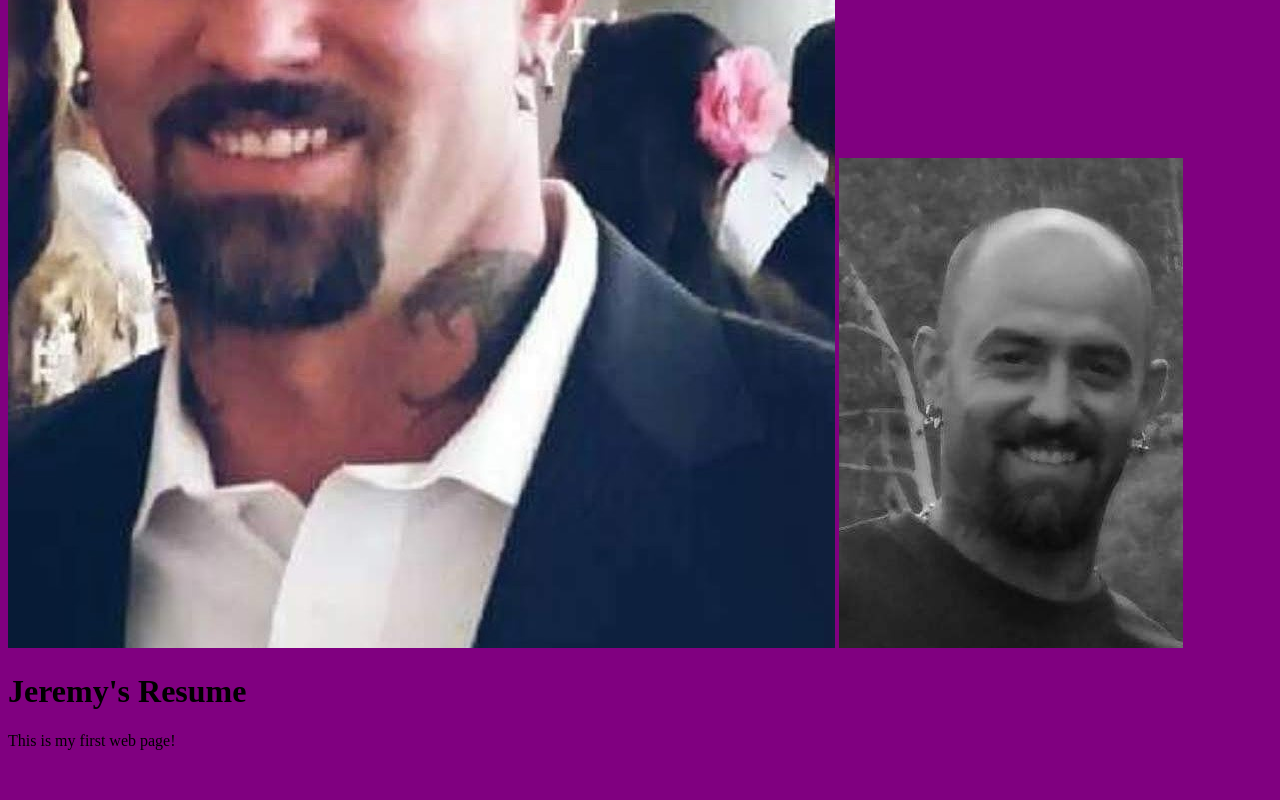
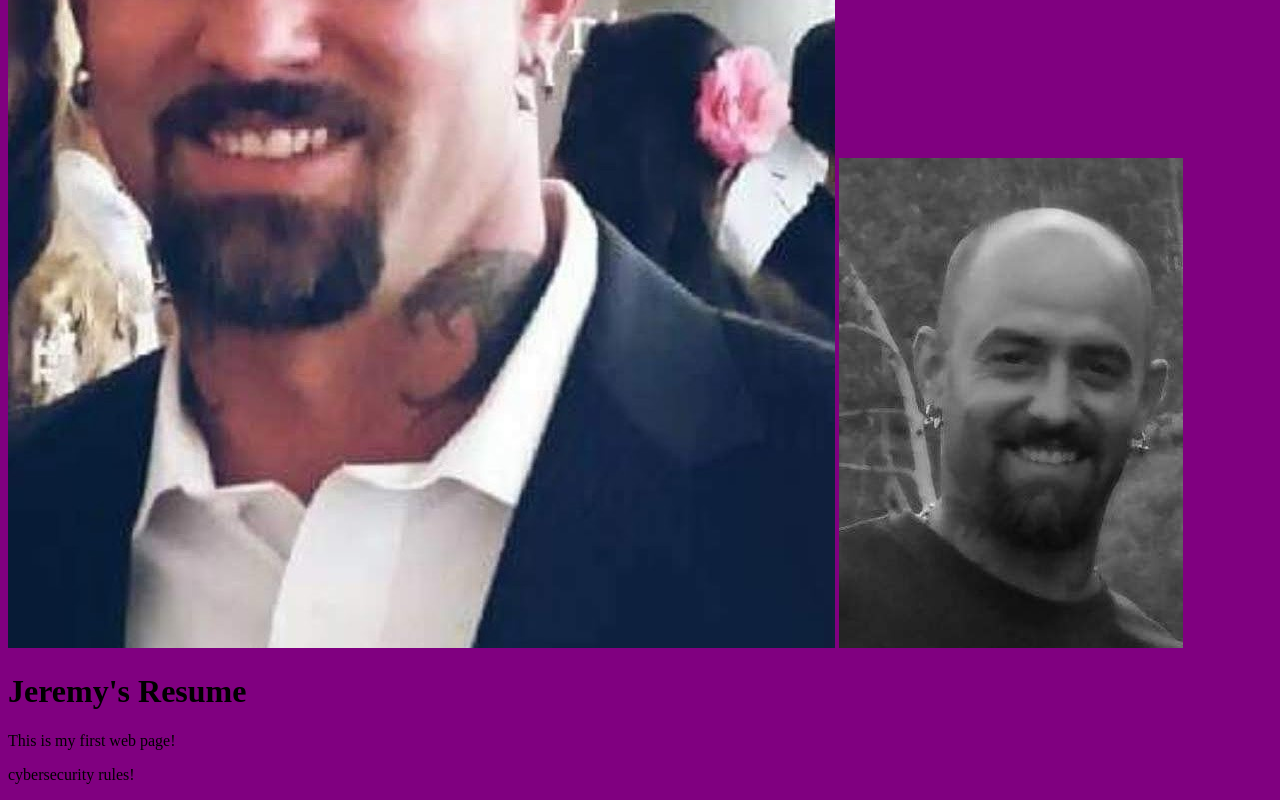
Before and after one commit to JeremyPershin/jeremypershin.github.io, a plain HTML site: page index.html in a window 1280 px wide. Shown: the part 411-1211 px from the top of the page. Before the commit the page ends 1177 px from the top, so only its background shows below. Drawn offline with Linux system fonts and the light colour scheme.

Commit message:
Update index.html

```diff
--- a/index.html
+++ b/index.html
@@ -9,6 +9,7 @@
   <img src="FB_IMG_1604452605526.jpg" />
   <h1>Jeremy's Resume</h1>
   <p>This is my first web page!</p>
+  <p>cybersecurity rules!</p>
 </body>
 
 </html>
```
